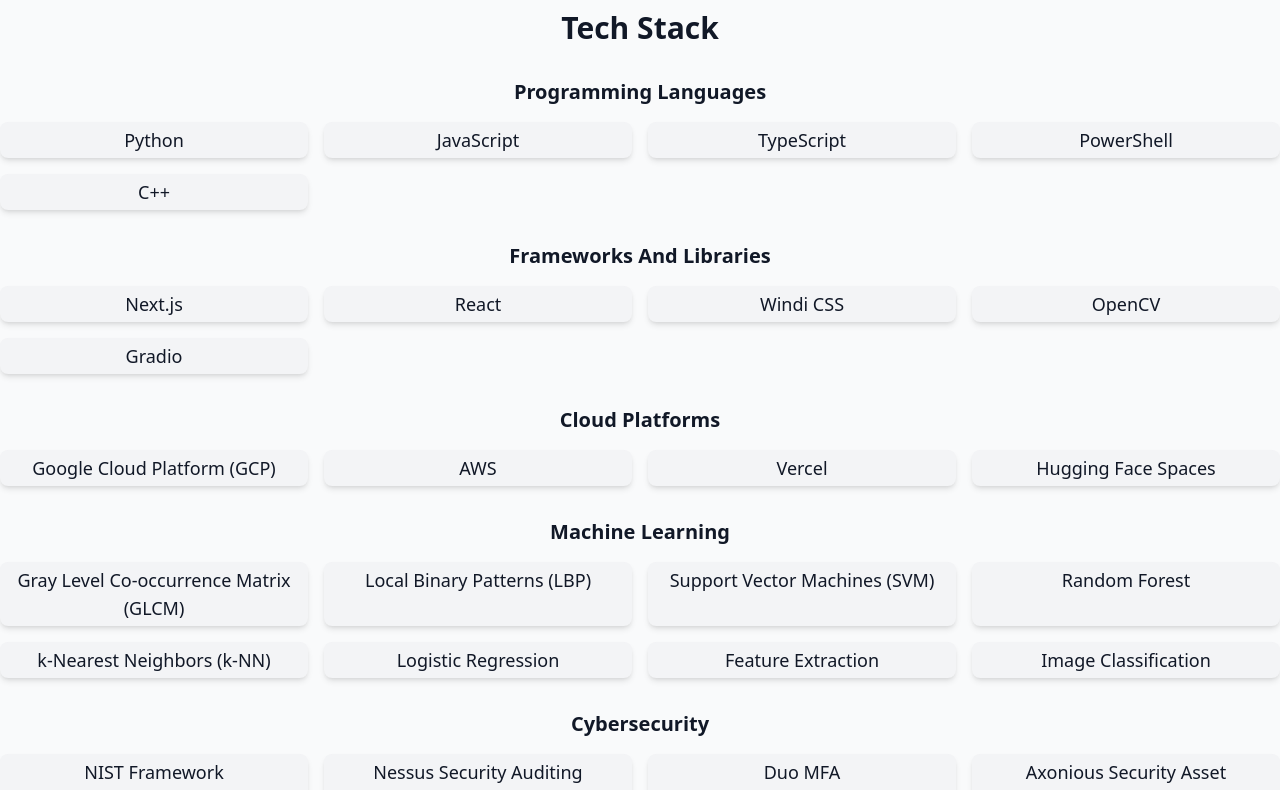
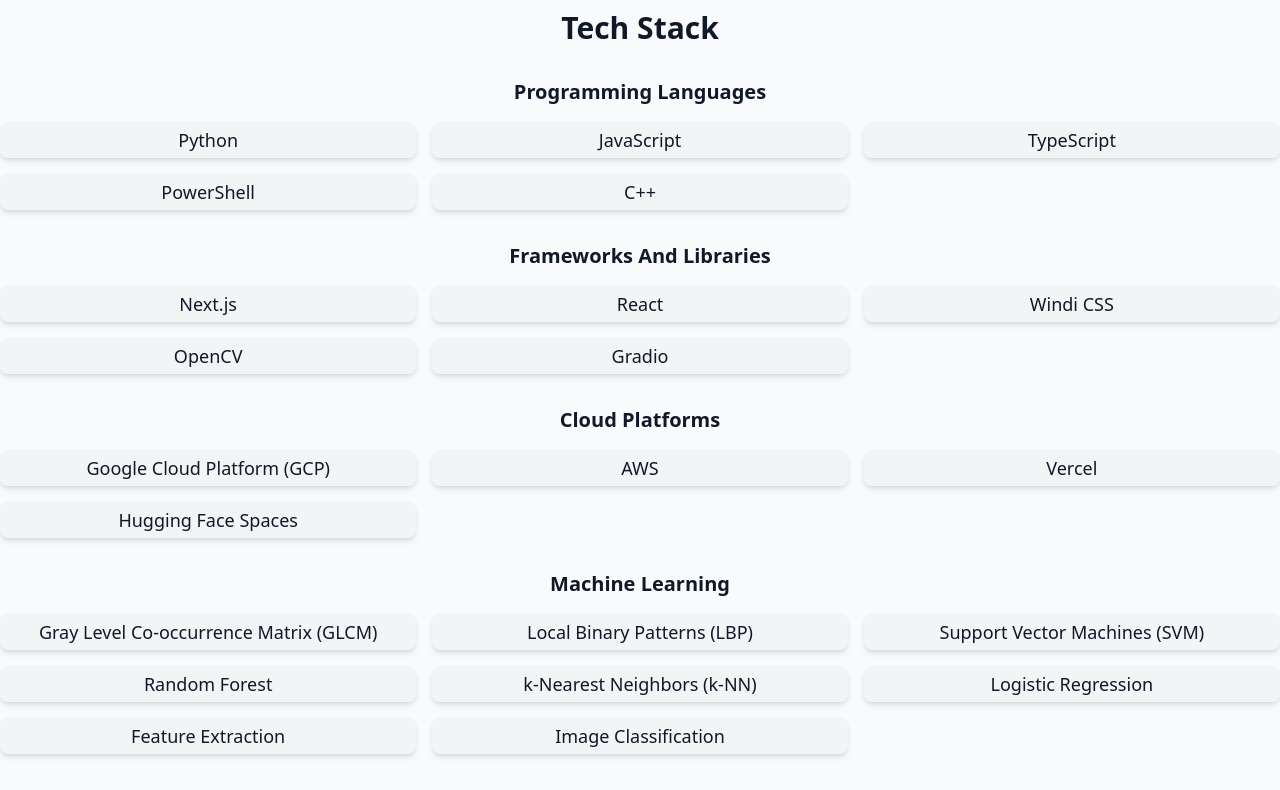
Before and after one commit to pidoko/website, a Next.js app: page / in a window 1280 px wide. Shown: the part 2200-2990 px from the top of the page. Built offline with nearby package versions, Linux system fonts and the light colour scheme.

Commit message:
changed max grid from 4 to 3 to prevent cutoff text

```diff
--- a/src/components/Skills.tsx
+++ b/src/components/Skills.tsx
@@ -42,7 +42,7 @@
             <h3 className="text-xl font-semibold text-center mb-4">{category.replace(/([A-Z])/g, " $1")}</h3>
 
             {/* Skills Grid */}
-            <div className="grid grid-cols-2 sm:grid-cols-3 md:grid-cols-4 gap-4">
+            <div className="grid grid-cols-2 sm:grid-cols-3 md:grid-cols-3 gap-4">
               {skillsArray.map((skill, index) => (
                 <motion.div
                   key={index}
```
